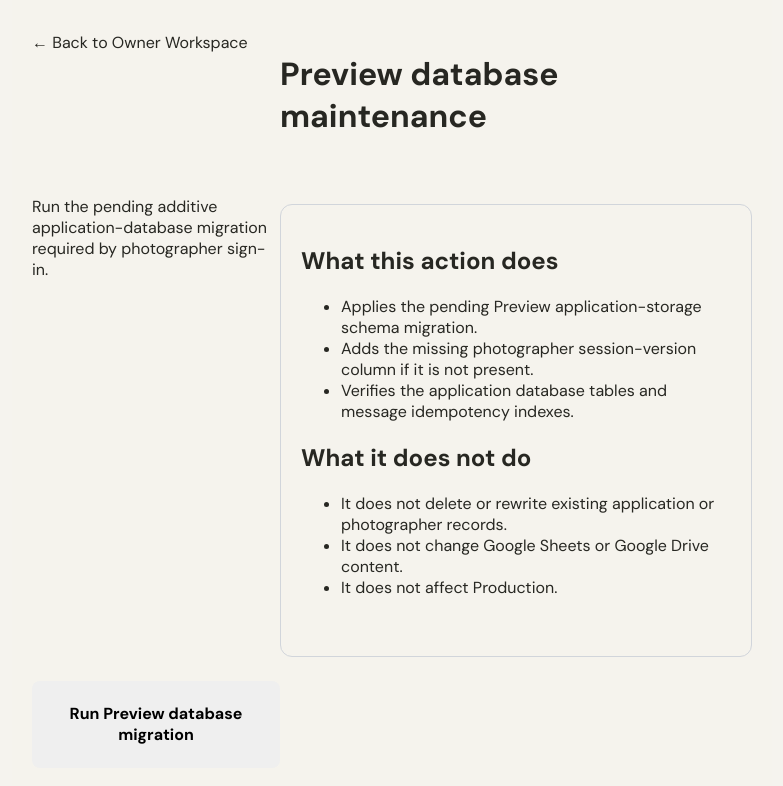
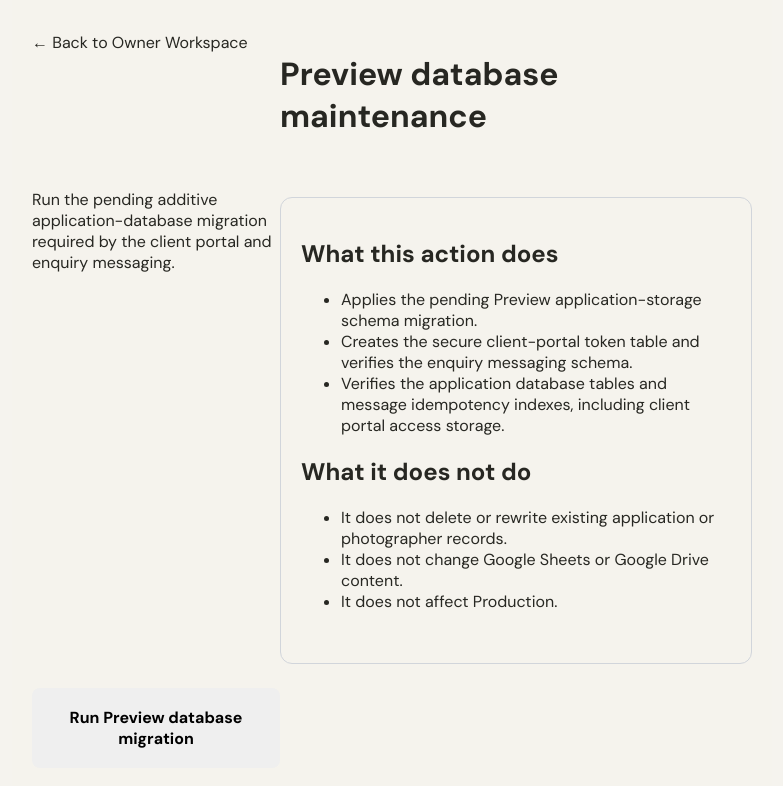
Before and after one commit to henrymunala-lang-ship/photographer-s-page, a Next.js app: page /owner/database-migration in a window 1280 px wide. Shown: the top 786 px of the page, without its empty margins (248-1031 px from the left). Built offline with nearby package versions, Linux system fonts and the light colour scheme; a web font is replaced by a local one.

Commit message:
Update Preview migration screen for client portal schema

```diff
--- a/app/owner/database-migration/page.tsx
+++ b/app/owner/database-migration/page.tsx
@@ -47,13 +47,13 @@ export default function DatabaseMigrationPage() {
     <main className="owner-shell" style={{ maxWidth: 760, margin: "0 auto", padding: "32px 20px" }}>
       <a href="/owner" style={{ display: "inline-block", marginBottom: 24 }}>← Back to Owner Workspace</a>
       <h1>Preview database maintenance</h1>
-      <p>Run the pending additive application-database migration required by photographer sign-in.</p>
+      <p>Run the pending additive application-database migration required by the client portal and enquiry messaging.</p>
       <section style={{ border: "1px solid var(--border, #d1d5db)", borderRadius: 12, padding: 20, margin: "24px 0" }}>
         <h2>What this action does</h2>
         <ul>
           <li>Applies the pending Preview application-storage schema migration.</li>
-          <li>Adds the missing photographer session-version column if it is not present.</li>
-          <li>Verifies the application database tables and message idempotency indexes.</li>
+          <li>Creates the secure client-portal token table and verifies the enquiry messaging schema.</li>
+          <li>Verifies the application database tables and message idempotency indexes, including client portal access storage.</li>
         </ul>
         <h2>What it does not do</h2>
         <ul>
@@ -74,7 +74,7 @@ export default function DatabaseMigrationPage() {
               <p>Schema version: <strong>{result.version}</strong></p>
               <p>Application tables verified: <strong>{result.tablesVerified}</strong></p>
               <p>Message idempotency indexes verified: <strong>{result.indexesVerified ?? "Not reported by this deployment"}</strong></p>
-              <p>You can now retry photographer sign-in.</p>
+              <p>The client portal schema is ready for Preview testing.</p>
             </>
           ) : (
             <>
```
